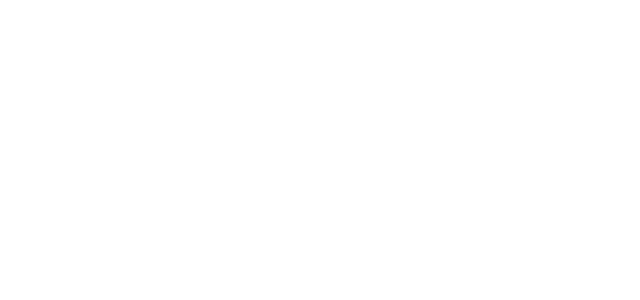
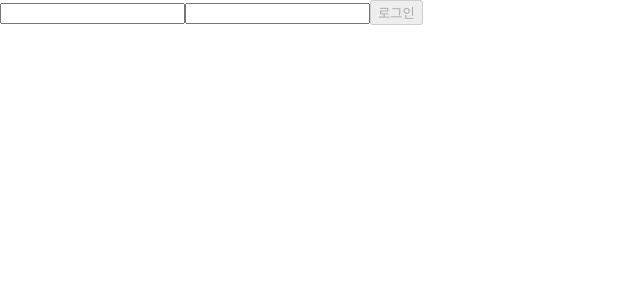
Before and after one commit to heowan/wanted-pre-onboarding-frontend, a React (Create React App) app: page /signin in a window 1280 px wide. Before the commit this address had no page. Shown: the top 300 px of the page, without its empty margins (0-640 px from the left). Built offline with nearby package versions, Linux system fonts and the light colour scheme.

Commit message:
feat: 로그인 페이지 레이아웃, api 로직 구현

```diff
--- a/src/App.jsx
+++ b/src/App.jsx
@@ -1,12 +1,14 @@
 import "./App.css";
 import { BrowserRouter, Routes, Route, Link } from "react-router-dom";
 import SignUp from "./Pages/SignUp";
+import SignIn from "./Pages/SignIn";
 
 function App() {
   return (
     <BrowserRouter>
       <Routes>
         <Route path="/signup" element={<SignUp />} />
+        <Route path="/signin" element={<SignIn />} />
       </Routes>
     </BrowserRouter>
   );
--- /dev/null
+++ b/src/Pages/SignIn.jsx
@@ -0,0 +1,67 @@
+import React, { useState, useEffect } from "react";
+import axios from "axios";
+
+const SignIn = (props) => {
+  const [email, setEmail] = useState("");
+  const [password, setPassword] = useState("");
+  const [isPassed, setIsPassed] = useState(false);
+
+  const handleChangeEmail = (e) => {
+    setEmail(e.target.value);
+  };
+
+  const handleChangePassword = (e) => {
+    setPassword(e.target.value);
+  };
+
+  // 유효성검사
+  useEffect(() => {
+    if (email.includes("@") && password.length >= 8) {
+      setIsPassed(true);
+    } else {
+      setIsPassed(false);
+    }
+  }, [email, password]);
+
+  // 회원가입 api
+  const signInApi = () => {
+    axios
+      .post("https://www.pre-onboarding-selection-task.shop/auth/signin", {
+        email,
+        password,
+      })
+      .then((res) => {
+        console.log(res);
+      })
+      .catch((error) => {
+        alert(error.response.data.message);
+      });
+  };
+
+  const handleClickSignIn = () => {
+    signInApi();
+  };
+  return (
+    <div>
+      <input
+        data-testid="email-input"
+        type="email"
+        onChange={handleChangeEmail}
+      />
+      <input
+        data-testid="password-input"
+        type="password"
+        onChange={handleChangePassword}
+      />
+      <button
+        data-testid="signin-button"
+        disabled={!isPassed}
+        onClick={handleClickSignIn}
+      >
+        로그인
+      </button>
+    </div>
+  );
+};
+
+export default SignIn;
```
